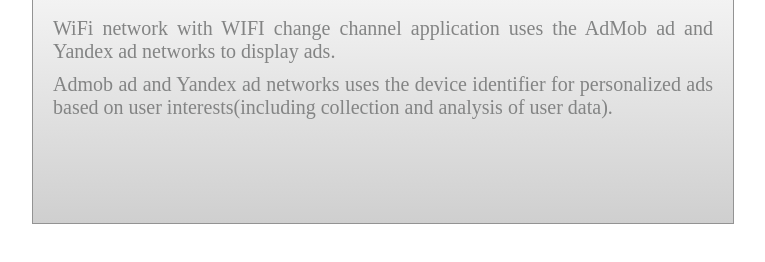
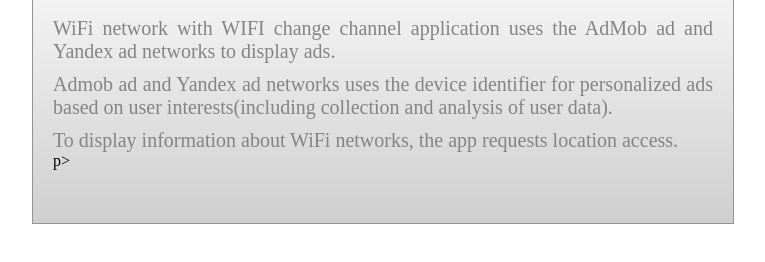
Before and after one commit to feedbackiptv/feedbackiptv.github.io, a plain HTML site: page wifi_change_channel_privacy_policy.html in a window 1280 px wide. Shown: the part 318-580 px from the top of the page, without its empty margins (248-1013 px from the left). Drawn offline with Linux system fonts and the light colour scheme.

Commit message:
Update wifi_change_channel_privacy_policy.html

```diff
--- a/wifi_change_channel_privacy_policy.html
+++ b/wifi_change_channel_privacy_policy.html
@@ -56,6 +56,7 @@ padding-top:10px;
 <div class="cont">
 <p>WiFi network with WIFI change channel application uses the AdMob ad and Yandex ad networks to display ads.</p>
 <p class="space">Admob ad and Yandex ad networks uses the device identifier for personalized ads based on user interests(including collection and analysis of user data).</p>
+<p class="space">To display information about WiFi networks, the app requests location access.</p>p>
 </div>
 </div>
 </body>
```
